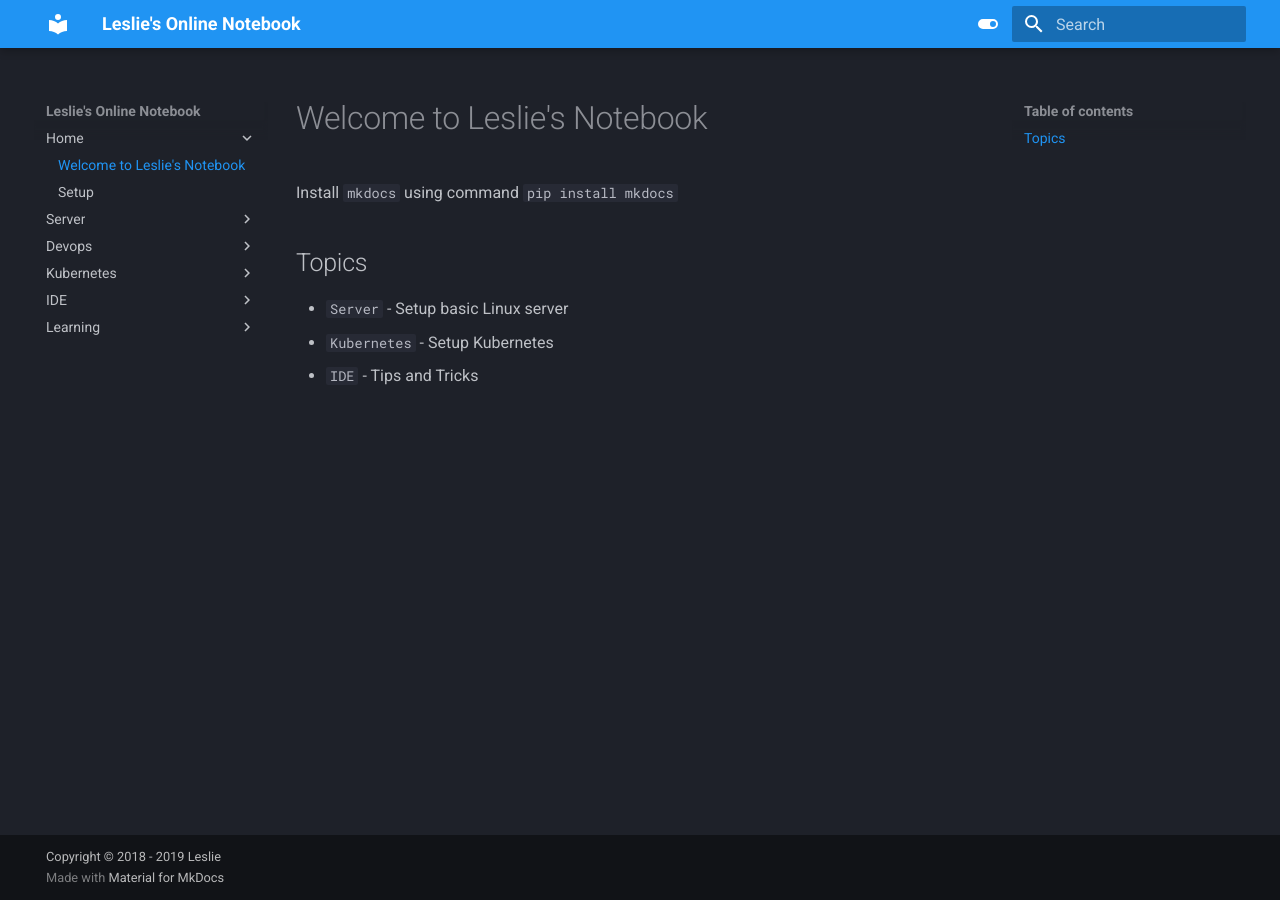
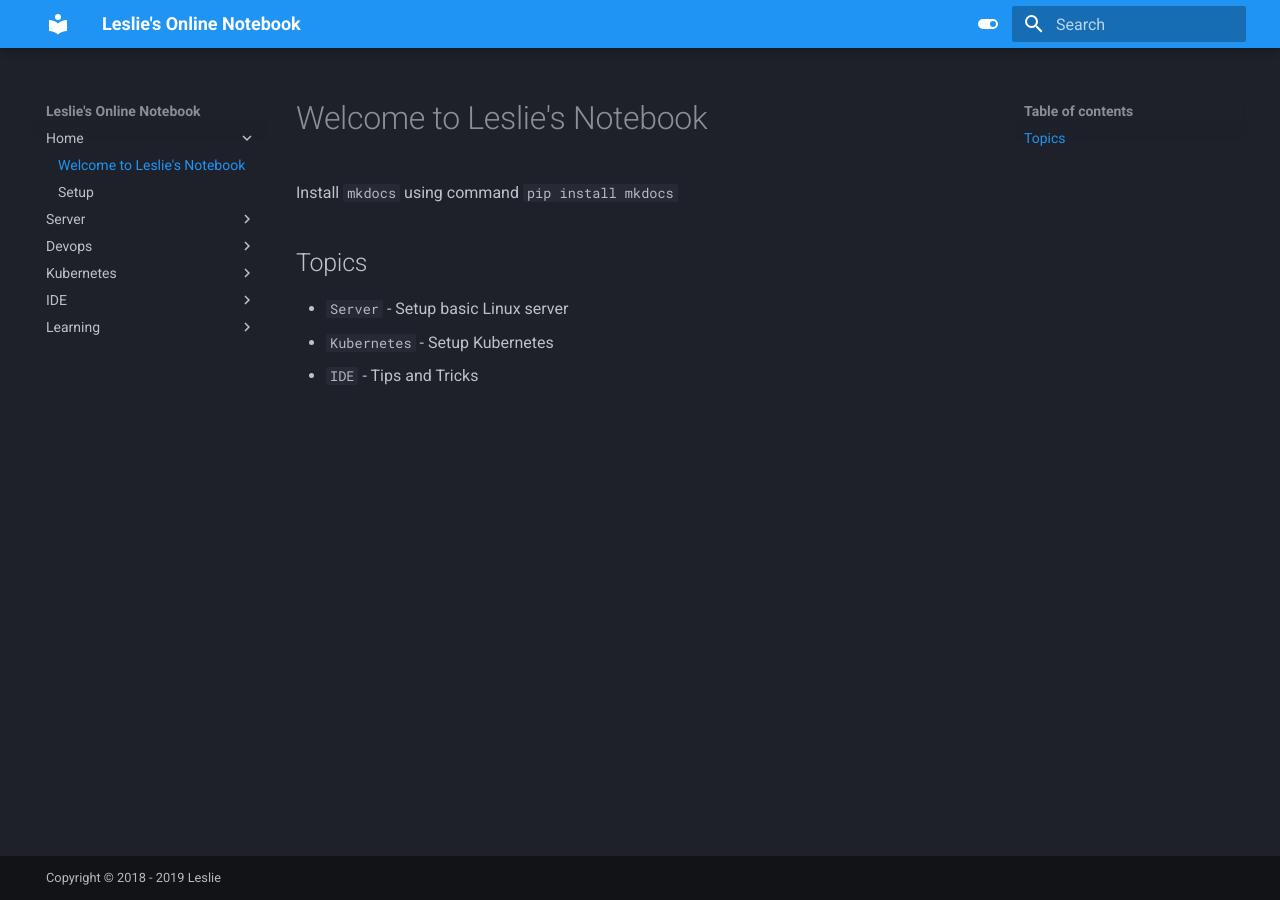
Before and after one commit to leslieclif/notebook, an MkDocs documentation site: the page built from docs/index.md, in a window 1280 px wide. Built offline with MkDocs 1.6.1 and Material for MkDocs 9.7.7, drawn with Linux system fonts in a browser that asks for light colours.

Commit message:
Adding aditional customization

```diff
--- a/mkdocs.yml
+++ b/mkdocs.yml
@@ -38,7 +38,6 @@ nav:
       - Docker: learning/docker/docker-notes.md
       - Kubernetes: learning/k8s/k8s-notes.md
 
-
 # Theme
 theme:
   name: 'material'
@@ -48,12 +47,15 @@ theme:
     code: 'Roboto Mono'
   feature:
     - navigation.tabs
-    - navigation.tabs
+    - navigation.tabs.sticky
     - navigation.sections
     - navigation.expand
     - navigation.indexes
     - navigation.top
     - toc.integrate
+    - search.suggest
+    - search.highlight
+    - header.autohide
   palette:
     #primary: 'indigo'
     #accent: 'indigo'
@@ -70,6 +72,9 @@ theme:
 hide:
   - navigation # Hide navigation
   - toc        # Hide table of contents
+# Footer
+extra:
+  generator: false
 # Extensions
 markdown_extensions:
   - toc:
```
